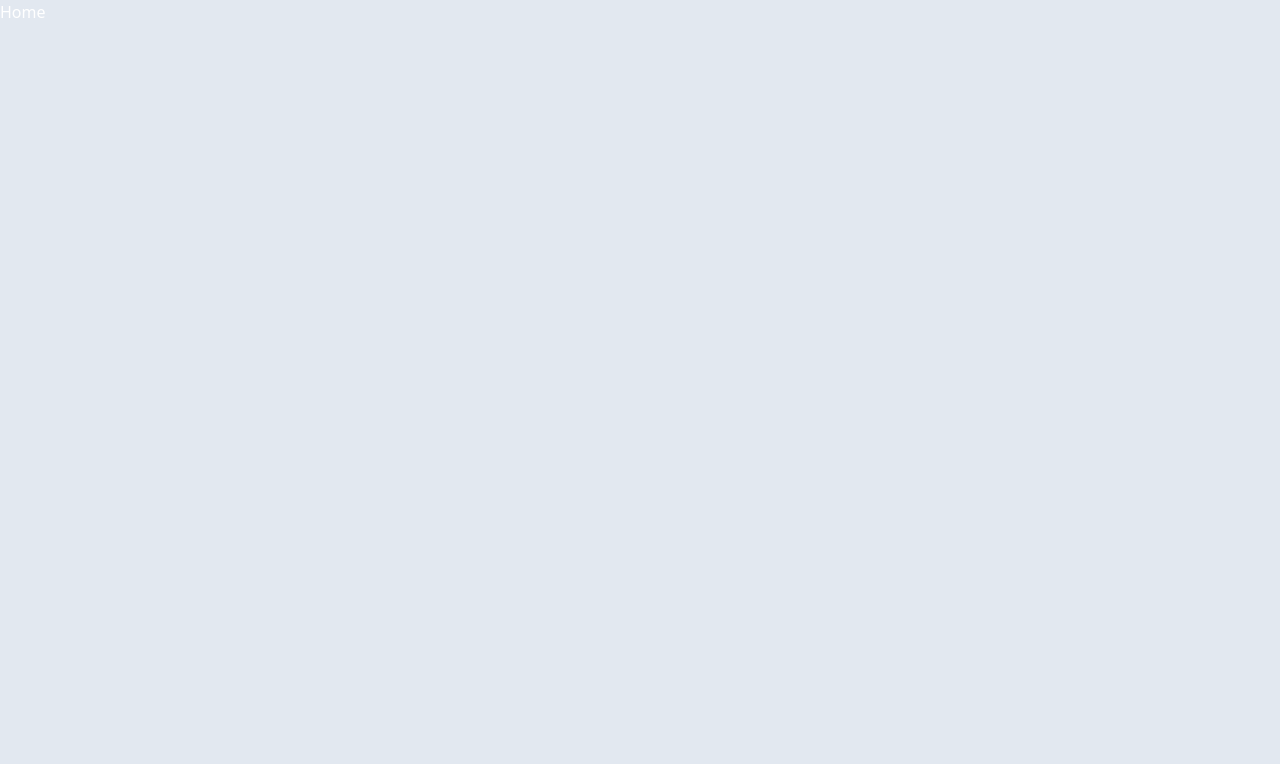
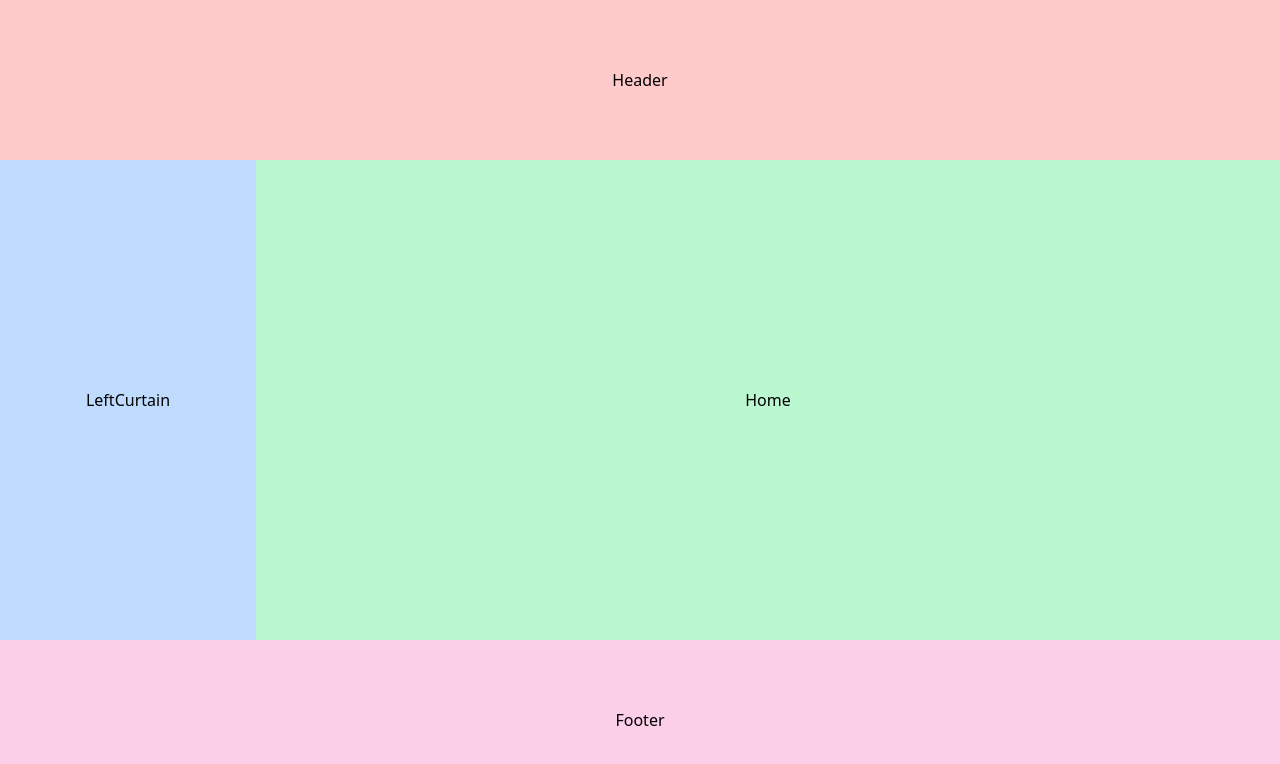
Before and after one commit to Darshan-V/ShoppingList-Jest, a React (Vite) app: page / in a window 1280 px wide. Shown: the top 764 px of the page. Built offline with nearby package versions, Linux system fonts and the light colour scheme.

Commit message:
create a grid layout

```diff
--- /dev/null
+++ b/src/components/Footer.tsx
@@ -0,0 +1,7 @@
+import React from "react";
+
+const Footer = () => {
+  return <div>Footer</div>;
+};
+
+export default Footer;
--- /dev/null
+++ b/src/components/Header.tsx
@@ -0,0 +1,7 @@
+import React from "react";
+
+const Header = () => {
+  return <div>Header</div>;
+};
+
+export default Header;
--- a/src/components/Layout.tsx
+++ b/src/components/Layout.tsx
@@ -1,4 +1,7 @@
 import React from "react";
+import Header from "./Header";
+import Footer from "./Footer";
+import LeftCurtain from "./LeftCurtain";
 
 interface LayoutProps {
   children: React.ReactNode;
@@ -6,8 +9,19 @@ interface LayoutProps {
 
 const Layout: React.FC<LayoutProps> = ({ children }) => {
   return (
-    <div className="flex dark:bg-red-950 bg-slate-200 h-full text-white w-full ">
-      <main>{children}</main>
+    <div className="grid grid-cols-1 sm:grid-cols-2 lg:grid-cols-5 grid-rows-5 gap-0 h-screen">
+      <div className="bg-red-200 col-span-full sm:col-span-2 lg:col-span-5 row-span-1 flex justify-center items-center">
+        <Header />
+      </div>
+      <div className="hidden lg:flex bg-blue-200 col-span-1 row-span-3  justify-center items-center">
+        <LeftCurtain />
+      </div>
+      <main className="bg-green-200 col-span-full sm:col-span-2 lg:col-span-4 row-span-3 flex justify-center items-center">
+        {children}
+      </main>
+      <div className="bg-pink-200 col-span-full sm:col-span-2 lg:col-span-5 row-span-1 flex justify-center items-center">
+        <Footer />
+      </div>
     </div>
   );
 };
--- /dev/null
+++ b/src/components/LeftCurtain.tsx
@@ -0,0 +1,7 @@
+import React from "react";
+
+const LeftCurtain = () => {
+  return <div>LeftCurtain</div>;
+};
+
+export default LeftCurtain;
--- /dev/null
+++ b/src/components/NavBar.tsx
@@ -0,0 +1,7 @@
+import React from "react";
+
+const NavBar = () => {
+  return <div>NavBar</div>;
+};
+
+export default NavBar;
```
